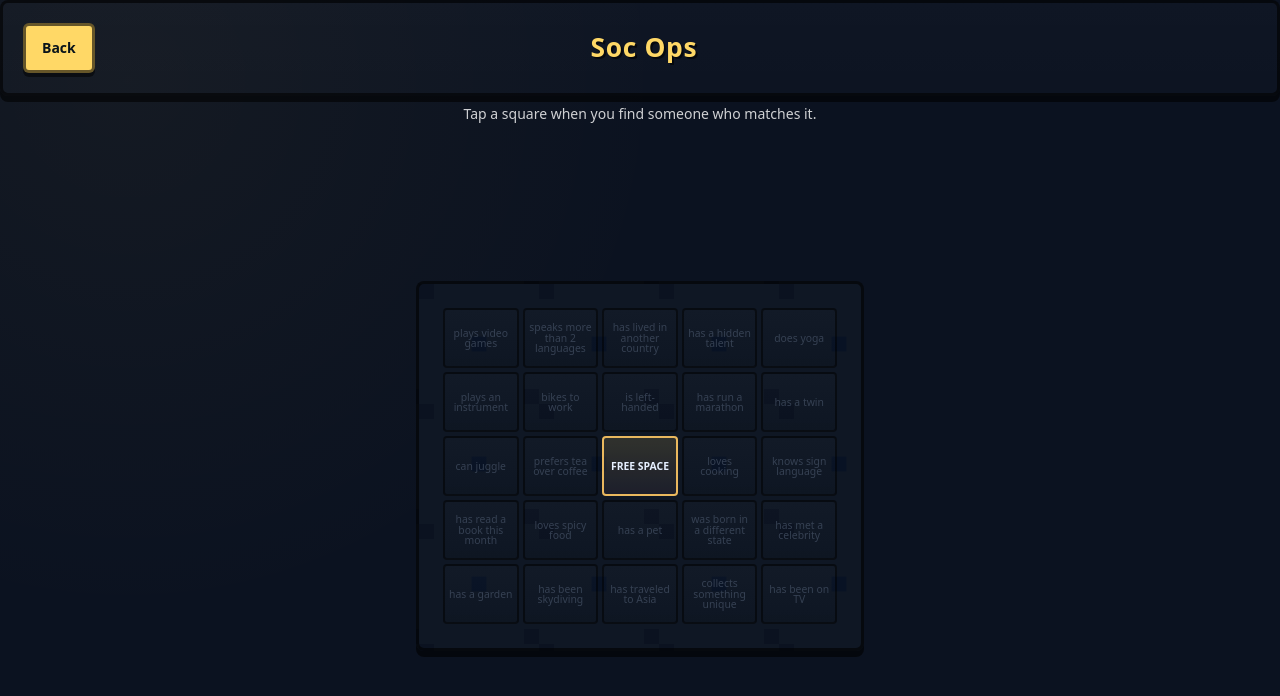
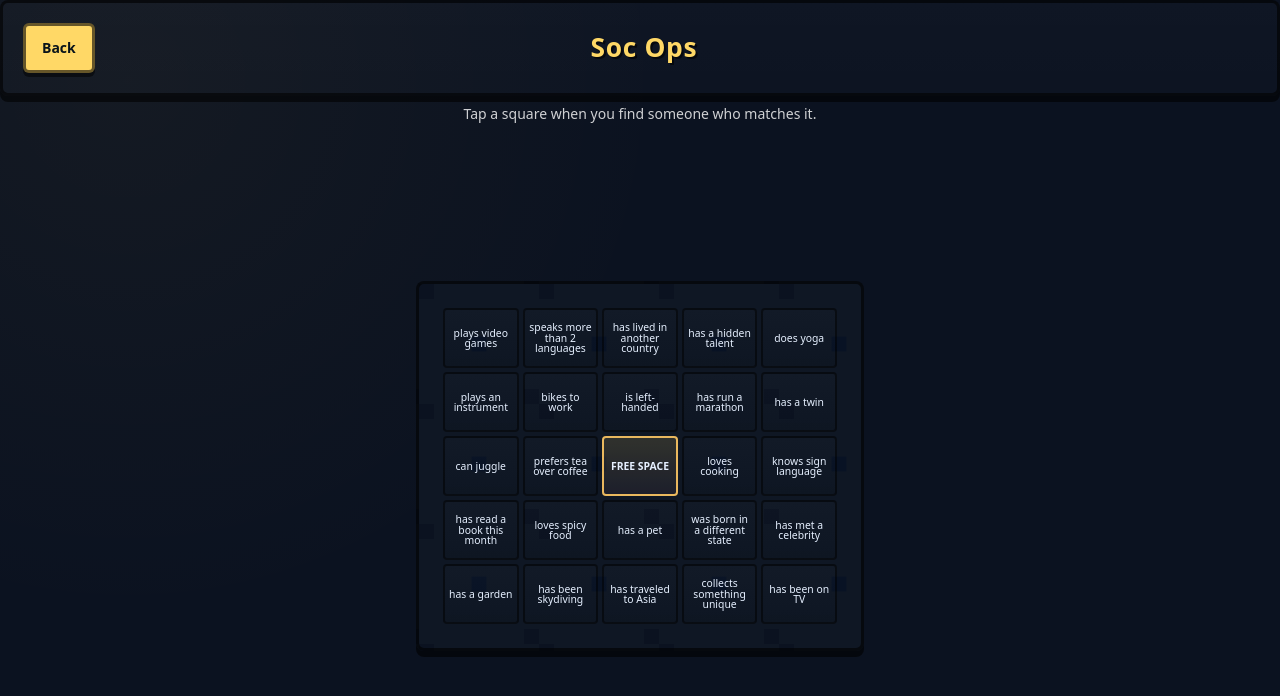
Before and after one commit to AI4Pro/social-bingo, a React (Vite) app: page / in a window 1280 px wide. Both pictures are taken after a click on the button "Start Game". Shown: the top 696 px of the page. Built offline with nearby package versions, Linux system fonts and the light colour scheme.

Commit message:
fix(UI): improve tile text contrast and clean CSS

```diff
--- a/src/components/BingoSquare.tsx
+++ b/src/components/BingoSquare.tsx
@@ -9,9 +9,9 @@ interface BingoSquareProps {
 export function BingoSquare({ square, isWinning, onClick }: BingoSquareProps) {
   const baseClasses = 'tile rounded select-none text-xs leading-tight';
 
-  const stateClasses = square.isMarked ? (isWinning ? 'tile--winning' : 'tile--marked') : 'bg-white text-gray-700 active:bg-gray-100';
+  const stateClasses = square.isMarked ? (isWinning ? 'tile--winning' : 'tile--marked') : 'text-white';
 
-  const freeSpaceClasses = square.isFreeSpace ? 'font-bold text-sm' : '';
+  const freeSpaceClasses = square.isFreeSpace ? 'font-bold text-sm text-white' : '';
 
   return (
     <button
--- a/src/index.css
+++ b/src/index.css
@@ -83,6 +83,7 @@ body {
 
 /* Tile styles */
 .tile {
+  color: var(--pixel-paper);
   position: relative;
   display: flex;
   align-items: center;
@@ -96,14 +97,24 @@ body {
   line-height: 1;
 }
 
-.tile--marked { background: linear-gradient(180deg, rgba(255,218,102,0.14), rgba(255,160,160,0.06)); border-color: rgba(255,200,100,0.9); }
-.tile--winning { background: linear-gradient(180deg, rgba(255,210,50,0.22), rgba(255,150,20,0.06)); border-color: rgba(255,200,40,1); }
+.tile--marked {
+  color: var(--pixel-paper);
+  background: linear-gradient(180deg, rgba(255,218,102,0.14), rgba(255,160,160,0.06));
+  border-color: rgba(255,200,100,0.9);
+}
+
+.tile--winning {
+  color: var(--pixel-paper);
+  background: linear-gradient(180deg, rgba(255,210,50,0.22), rgba(255,150,20,0.06));
+  border-color: rgba(255,200,40,1);
+}
 
 .pixel-check { width: 18px; height: 18px; position: absolute; top: 6px; right: 6px; image-rendering: pixelated }
 
 /* Modal */
 .pixel-modal-backdrop { background: linear-gradient(180deg, rgba(0,0,0,0.6), rgba(0,0,0,0.6)); position: fixed; inset: 0; display:flex; align-items:center; justify-content:center; z-index:50 }
-\n\n.pixel-badge { display:inline-block; background: linear-gradient(180deg, var(--pixel-accent-2), rgba(0,0,0,0.04)); color: #08131a; font-weight:700; padding:0.4rem 0.6rem; border-radius:6px; border:3px solid rgba(0,0,0,0.6); box-shadow:0 4px 0 rgba(0,0,0,0.5); }
+
+.pixel-badge { display:inline-block; background: linear-gradient(180deg, var(--pixel-accent-2), rgba(0,0,0,0.04)); color: #08131a; font-weight:700; padding:0.4rem 0.6rem; border-radius:6px; border:3px solid rgba(0,0,0,0.6); box-shadow:0 4px 0 rgba(0,0,0,0.5); }
 
 @keyframes pixel-pop { 0% { transform: scale(0.9); } 60% { transform: scale(1.05); } 100% { transform: scale(1); } }
 .pixel-pop { animation: pixel-pop .45s cubic-bezier(.22,.9,.26,1); }
```
